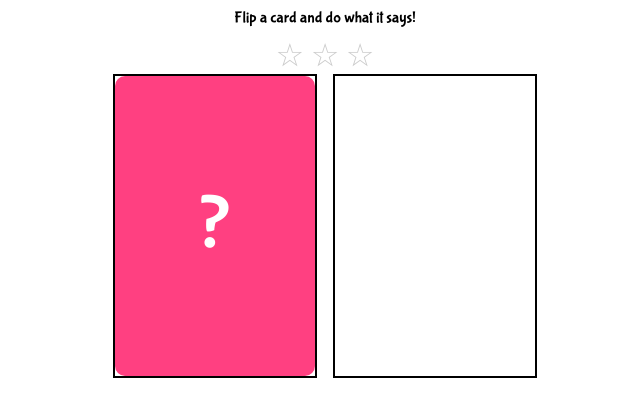
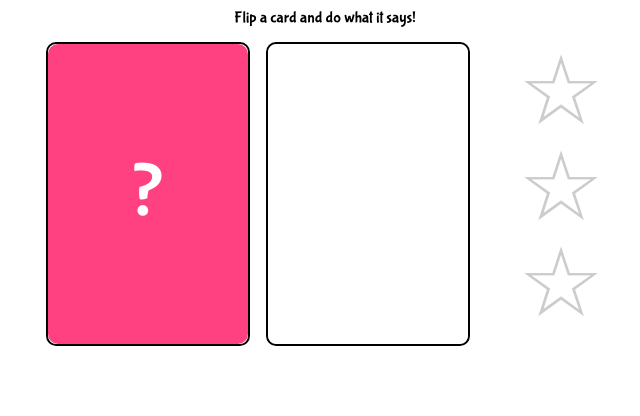
Before and after one commit to elpopes/nowWat, a website built with webpack: page index.html in a window 1280 px wide. Shown: the part 86-502 px from the top of the page, without its empty margins (315-955 px from the left). Built offline with nearby package versions, Linux system fonts and the light colour scheme.

Commit message:
adjust styling

```diff
--- a/index.html
+++ b/index.html
@@ -9,11 +9,8 @@
     <div id="gameContainer">
       <h1>The NowWat!? Game</h1>
       <div id="instructions">Flip a card and do what it says!</div>
-      <div id="starContainer">
-        <span class="emptyStar">☆</span>
-        <span class="emptyStar">☆</span>
-        <span class="emptyStar">☆</span>
-      </div>
+      <div id="gamePlayArea">
+        <div id="playArea">
           <div id="deckContainer">
             <div id="deck" class="card">
               <div class="face back">
@@ -21,10 +18,18 @@
               </div>
             </div>
             <div id="discardPile" class="card">
-          <div class="front"></div>
+              <div class="face front"></div>
             </div>
           </div>
           <button id="startButton">Start</button>
+        </div>
+        <div id="starContainer">
+          <span class="emptyStar">☆</span>
+          <span class="emptyStar">☆</span>
+          <span class="emptyStar">☆</span>
+        </div>
+      </div>
+
       <div id="timer"></div>
       <div id="yesNoModal" class="modal">
         <div class="modal-content">
--- a/script.js
+++ b/script.js
@@ -44,9 +44,8 @@ function flipCard() {
     .querySelector(".front")
     .setAttribute("data-minutes", currentCard.time);
 
-  deck.style.display = "none";
   startButton.style.display = "block";
-  startButton.style.backgroundColor = "green";
+  startButton.style.backgroundColor = "blue";
 
   instructions.textContent = "Click Start to begin the task.";
 
--- a/styles.css
+++ b/styles.css
@@ -9,13 +9,30 @@ body {
   padding: 2em;
 }
 
+#gamePlayArea {
+  display: flex;
+  justify-content: center;
+  align-items: center;
+}
+
+#playArea {
+  display: flex;
+  flex-direction: column;
+  align-items: center;
+}
+
 h1 {
   font-size: 3em;
   font-weight: bold;
 }
 
 #starContainer {
-  font-size: 2em;
+  font-size: 6em; /* the size of the stars */
+  display: flex;
+  flex-direction: column;
+  justify-content: center;
+  align-items: center;
+  margin-left: 0.5em; /* the space between the stars and the deck */
 }
 
 .emptyStar {
@@ -43,6 +60,7 @@ h1 {
   position: relative;
   cursor: pointer;
   perspective: 1000px;
+  border-radius: 10px;
 }
 
 .face {
@@ -57,7 +75,8 @@ h1 {
 }
 
 .front {
-  background-color: #fff;
+  background-color: #ffffff;
+  font-size: larger;
 }
 
 .back {
@@ -82,6 +101,7 @@ button.active {
 }
 
 #startButton {
+  margin-top: 1em;
   width: 100px;
   height: 40px;
   background-color: #ddd;
```
Also changed, not shown: bundle.js (+1 -1 lines). Lines whose indentation alone changed are shown as unchanged.
